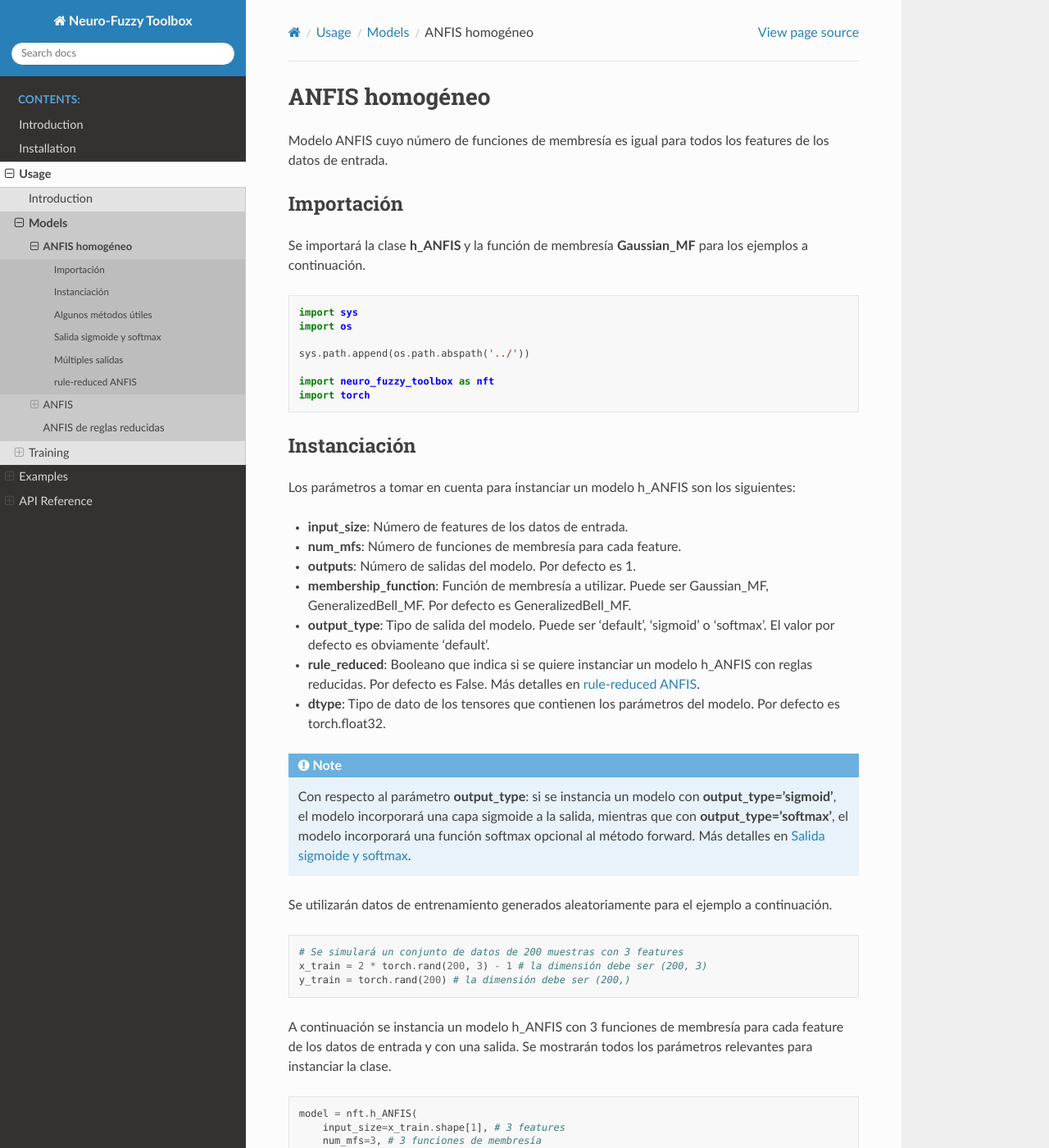
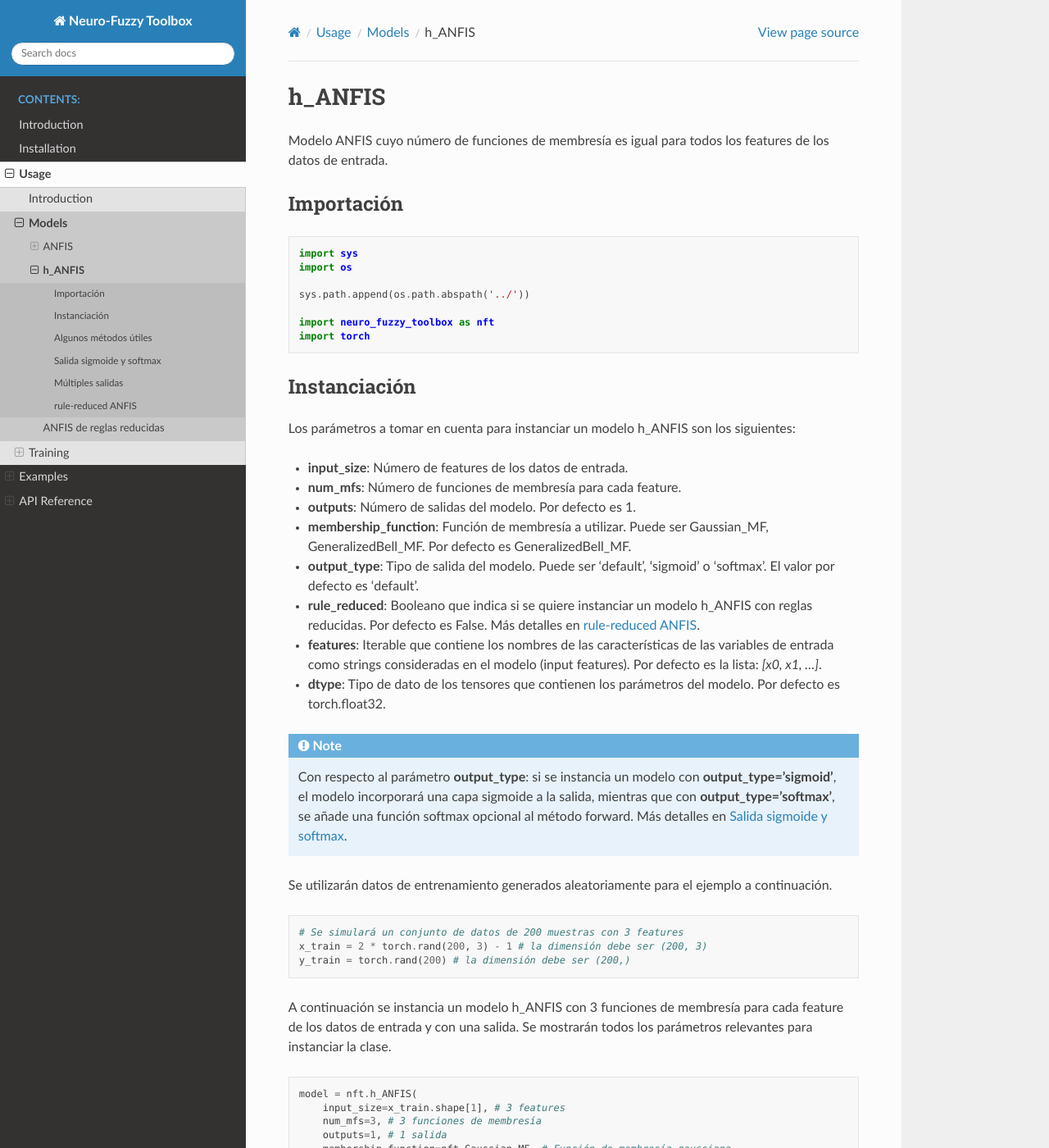
Before and after one commit to jsuarez2001/neuro-fuzzy-toolbox, a Sphinx documentation site: the page built from docs/source/usage/models/h_anfis.rst, in a window 1280 px wide and 1400 px high. Shown: the whole window at 82% size. Built offline with Sphinx 7.4.7 and the Read the Docs theme 3.1.0, drawn with Linux system fonts in a browser that asks for light colours.

```diff
--- a/docs/source/installation.rst
+++ b/docs/source/installation.rst
@@ -22,7 +22,7 @@ Puedes instalar Neuro-Fuzzy Toolbox de la siguiente manera:
    python3 -m venv env_name
    source env_name/bin/activate
 
-- e instala las dependencias del proyecto en el entorno virtual.
+- instala las dependencias del proyecto en el entorno virtual.
 
 .. code-block:: bash
 
--- a/docs/source/modules.rst
+++ b/docs/source/modules.rst
@@ -12,4 +12,3 @@ Esta sección contiene la documentación de las clases, funciones y módulos del
    modules/layers
    modules/models
    modules/training
-   modules/evaluation
--- a/docs/source/usage/models.rst
+++ b/docs/source/usage/models.rst
@@ -8,6 +8,6 @@ Esta sección contiene una guía sobre los modelos neurodifusos implementados en
 .. toctree::
    :maxdepth: 2
 
+   models/anfis
    models/h_anfis
-   models/anfis
    models/rule_reduced_anfis
--- a/docs/source/usage/models/h_anfis.rst
+++ b/docs/source/usage/models/h_anfis.rst
@@ -1,14 +1,12 @@
 .. _h_ANFIS usage:
 
-ANFIS homogéneo
-================
+h_ANFIS
+=======
 
 Modelo ANFIS cuyo número de funciones de membresía es igual para todos los features de los datos de entrada.
 
 Importación
 -----------
-
-Se importará la clase **h_ANFIS** y la función de membresía **Gaussian_MF** para los ejemplos a continuación.
 
 .. code-block:: python
 
@@ -29,14 +27,15 @@ Los parámetros a tomar en cuenta para instanciar un modelo h_ANFIS son los sigu
 - **num_mfs**: Número de funciones de membresía para cada feature.
 - **outputs**: Número de salidas del modelo. Por defecto es 1.
 - **membership_function**: Función de membresía a utilizar. Puede ser Gaussian_MF, GeneralizedBell_MF. Por defecto es GeneralizedBell_MF.
-- **output_type**: Tipo de salida del modelo. Puede ser 'default', 'sigmoid' o 'softmax'. El valor por defecto es obviamente 'default'.
+- **output_type**: Tipo de salida del modelo. Puede ser 'default', 'sigmoid' o 'softmax'. El valor por defecto es 'default'.
 - **rule_reduced**: Booleano que indica si se quiere instanciar un modelo h_ANFIS con reglas reducidas. Por defecto es False. Más detalles en :ref:`rule-reduced ANFIS <rule-reduced ANFIS>`.
+- **features**: Iterable que contiene los nombres de las características de las variables de entrada como strings consideradas en el modelo (input features). Por defecto es la lista: *[x0, x1, ...]*.
 - **dtype**: Tipo de dato de los tensores que contienen los parámetros del modelo. Por defecto es torch.float32.
 
 .. note::
 
     Con respecto al parámetro **output_type**: si se instancia un modelo con **output_type='sigmoid'**, el modelo incorporará una capa sigmoide a la salida, mientras que con
-    **output_type='softmax'**, el modelo incorporará una función softmax opcional al método forward. Más detalles en :ref:`Salida sigmoide y softmax <Salida sigmoide y softmax>`.
+    **output_type='softmax'**, se añade una función softmax opcional al método forward. Más detalles en :ref:`Salida sigmoide y softmax <Salida sigmoide y softmax>`.
 
 Se utilizarán datos de entrenamiento generados aleatoriamente para el ejemplo a continuación.
 
```
Also changed, not shown: docs/source/introduction.rst (+1 -6 lines), docs/source/modules/evaluation.rst (deleted, +0 -7 lines), docs/source/modules/training/sonfis.rst (+0 -9 lines), 1 other file.
